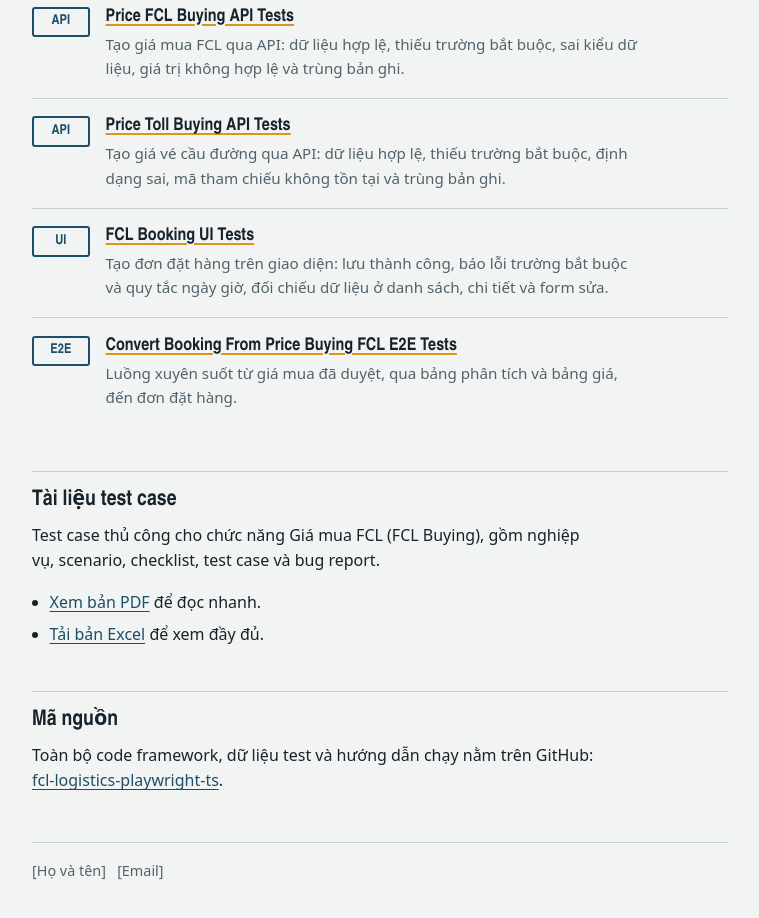
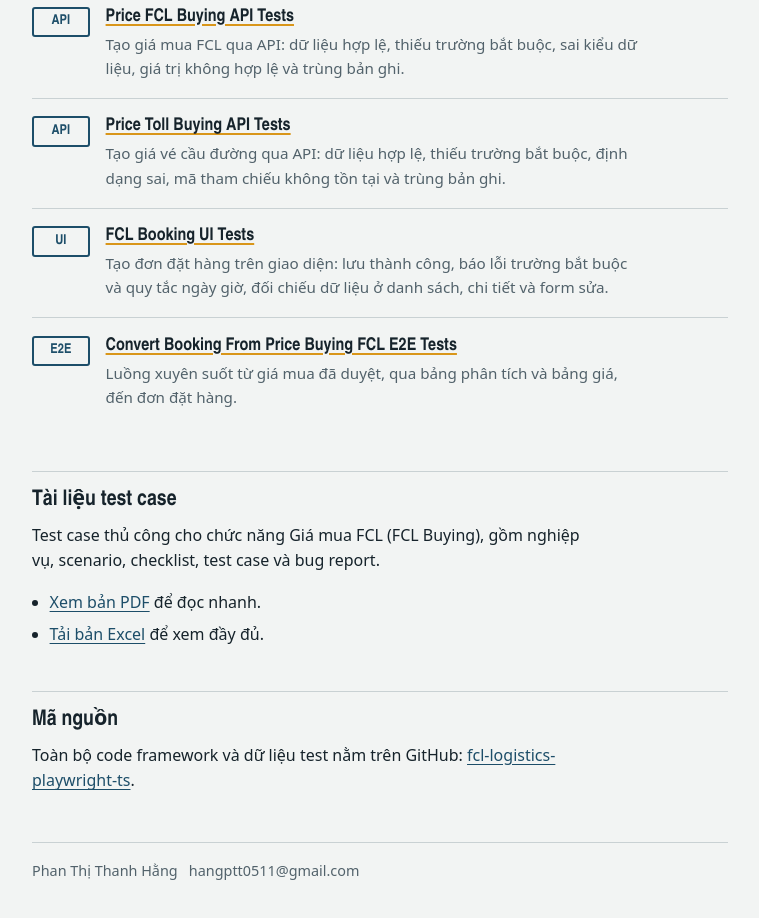
Before and after one commit to hangptt0511/fcl-logistics-playwright-ts, a website: page docs/index.html in a window 1280 px wide. Shown: the part 747-1665 px from the top of the page, without its empty margins (260-1019 px from the left). Drawn offline with Linux system fonts and the light colour scheme.

Commit message:
docs: update landing page content and report links

```diff
--- a/docs/index.html
+++ b/docs/index.html
@@ -174,10 +174,10 @@
   </ul>
 
   <h2>Mã nguồn</h2>
-  <p>Toàn bộ code framework, dữ liệu test và hướng dẫn chạy nằm trên GitHub: <a href="https://github.com/TEN-GITHUB/fcl-logistics-playwright-ts">fcl-logistics-playwright-ts</a>.</p>
+  <p>Toàn bộ code framework và dữ liệu test nằm trên GitHub: <a href="https://github.com/hangptt0511/fcl-logistics-playwright-ts">fcl-logistics-playwright-ts</a>.</p>
 
   <footer>
-    [Họ và tên] &nbsp; [Email]
+    Phan Thị Thanh Hằng &nbsp; hangptt0511@gmail.com
   </footer>
 </main>
 </body>
```
